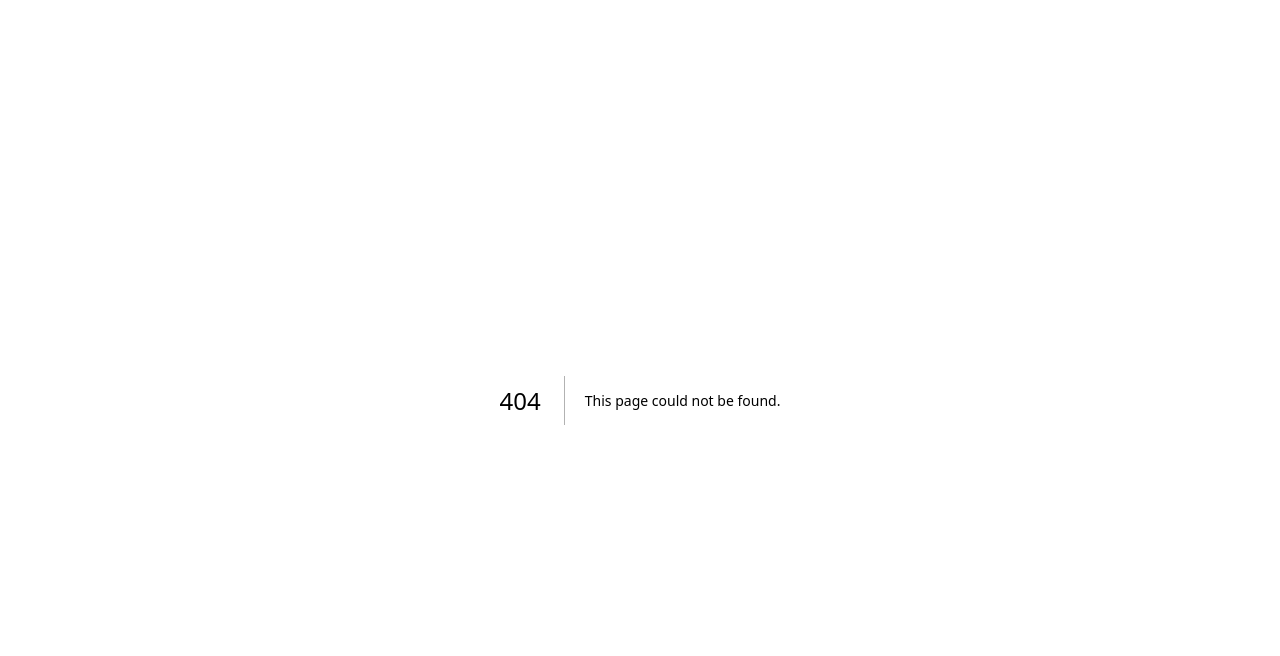
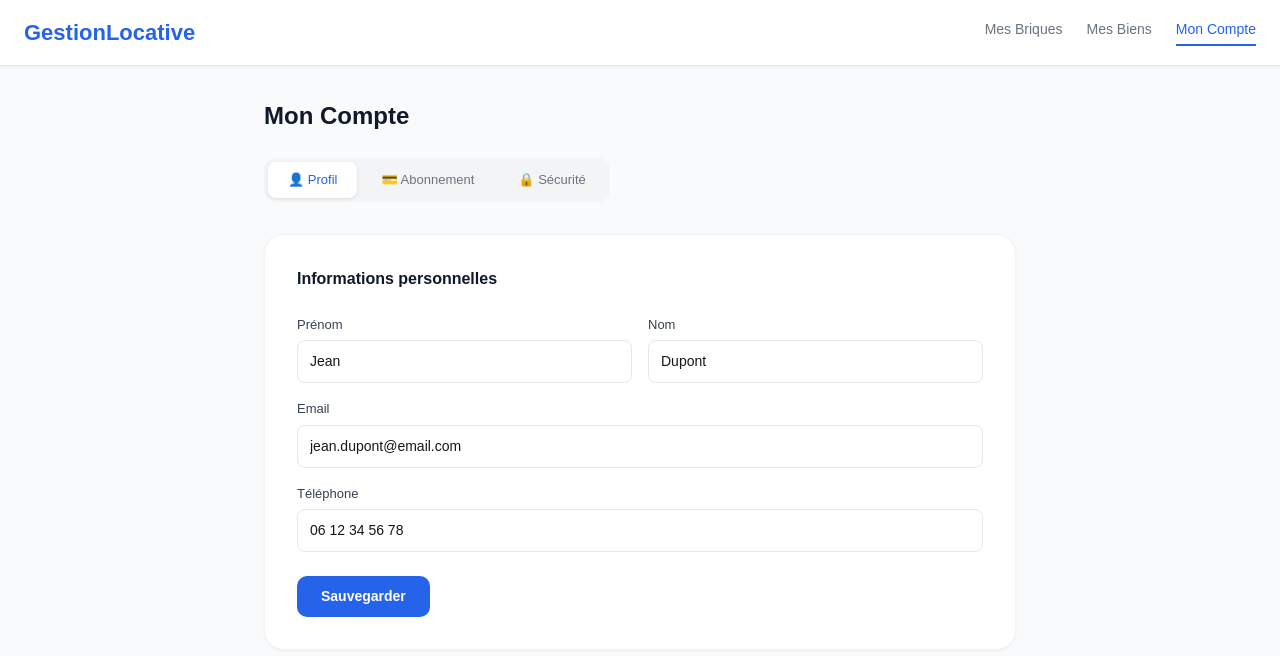
Before and after one commit to marechalandy41-beep/gestion-locative, a Next.js app: page /compte in a window 1280 px wide. Before the commit this address had no page. Shown: the top 656 px of the page. Built offline with nearby package versions, Linux system fonts and the light colour scheme.

Commit message:
Page Mon Compte

```diff
--- a/src/app/biens/page.jsx
+++ b/src/app/biens/page.jsx
@@ -52,11 +52,11 @@ export default function Biens() {
     <main style={{minHeight:'100vh',background:'#f9fafb'}}>
       <nav style={{background:'white',borderBottom:'1px solid #e5e7eb',boxShadow:'0 1px 3px rgba(0,0,0,0.05)'}}>
         <div style={{maxWidth:1280,margin:'0 auto',padding:'16px 24px',display:'flex',alignItems:'center',justifyContent:'space-between'}}>
-          <h1 style={{fontSize:22,fontWeight:700,color:'#2563eb'}}>GestionLocative</h1>
+          <a href="/" style={{fontSize:22,fontWeight:700,color:'#2563eb',textDecoration:'none'}}>GestionLocative</a>
           <div style={{display:'flex',gap:24,fontSize:14,fontWeight:500}}>
-            <span style={{color:'#6b7280',cursor:'pointer'}}>Mes Briques</span>
-            <span style={{color:'#2563eb',borderBottom:'2px solid #2563eb',paddingBottom:4,cursor:'pointer'}}>Mes Biens</span>
-            <span style={{color:'#6b7280',cursor:'pointer'}}>Mon Compte</span>
+            <a href="/dashboard" style={{color:'#6b7280',textDecoration:'none'}}>Mes Briques</a>
+            <a href="/biens" style={{color:'#2563eb',borderBottom:'2px solid #2563eb',paddingBottom:4,textDecoration:'none'}}>Mes Biens</a>
+            <a href="/compte" style={{color:'#6b7280',textDecoration:'none'}}>Mon Compte</a>
           </div>
         </div>
       </nav>
@@ -79,7 +79,6 @@ export default function Biens() {
               onClick={() => setSelectionne(selectionne === bien.id ? null : bien.id)}
               style={{background:'white',borderRadius:20,border: selectionne === bien.id ? '2px solid #2563eb' : '1px solid #f3f4f6',boxShadow:'0 1px 3px rgba(0,0,0,0.05)',padding:24,cursor:'pointer'}}
             >
-              {/* En-tête bien */}
               <div style={{display:'flex',alignItems:'center',gap:12,marginBottom:16}}>
                 <div style={{fontSize:32}}>{iconeType[bien.type] || '🏠'}</div>
                 <div>
@@ -88,7 +87,6 @@ export default function Biens() {
                 </div>
               </div>
 
-              {/* Stats lots */}
               <div style={{display:'flex',gap:12,marginBottom:16}}>
                 <div style={{flex:1,background:'#f0fdf4',borderRadius:8,padding:'8px 12px',textAlign:'center'}}>
                   <p style={{fontSize:18,fontWeight:700,color:'#16a34a'}}>{bien.lots.filter(l=>l.statut==='loue').length}</p>
@@ -104,7 +102,6 @@ export default function Biens() {
                 </div>
               </div>
 
-              {/* Liste des lots si sélectionné */}
               {selectionne === bien.id && (
                 <div style={{borderTop:'1px solid #f3f4f6',paddingTop:16,marginTop:4}}>
                   <p style={{fontSize:12,fontWeight:600,color:'#6b7280',marginBottom:8,textTransform:'uppercase',letterSpacing:0.5}}>Lots</p>
--- /dev/null
+++ b/src/app/compte/page.jsx
@@ -0,0 +1,139 @@
+'use client';
+import { useState } from 'react';
+
+export default function Compte() {
+  const [onglet, setOnglet] = useState('profil');
+
+  return (
+    <main style={{minHeight:'100vh',background:'#f9fafb'}}>
+      <nav style={{background:'white',borderBottom:'1px solid #e5e7eb',boxShadow:'0 1px 3px rgba(0,0,0,0.05)'}}>
+        <div style={{maxWidth:1280,margin:'0 auto',padding:'16px 24px',display:'flex',alignItems:'center',justifyContent:'space-between'}}>
+          <a href="/" style={{fontSize:22,fontWeight:700,color:'#2563eb',textDecoration:'none'}}>GestionLocative</a>
+          <div style={{display:'flex',gap:24,fontSize:14,fontWeight:500}}>
+            <a href="/dashboard" style={{color:'#6b7280',textDecoration:'none'}}>Mes Briques</a>
+            <a href="/biens" style={{color:'#6b7280',textDecoration:'none'}}>Mes Biens</a>
+            <a href="/compte" style={{color:'#2563eb',borderBottom:'2px solid #2563eb',paddingBottom:4,textDecoration:'none'}}>Mon Compte</a>
+          </div>
+        </div>
+      </nav>
+
+      <div style={{maxWidth:800,margin:'0 auto',padding:'32px 24px'}}>
+        <h2 style={{fontSize:24,fontWeight:700,color:'#111827',marginBottom:24}}>Mon Compte</h2>
+
+        {/* Onglets */}
+        <div style={{display:'flex',gap:4,background:'#f3f4f6',borderRadius:12,padding:4,marginBottom:32,width:'fit-content'}}>
+          {['profil','abonnement','securite'].map(o => (
+            <button
+              key={o}
+              onClick={() => setOnglet(o)}
+              style={{
+                padding:'8px 20px',borderRadius:8,border:'none',cursor:'pointer',fontSize:13,fontWeight:500,
+                background: onglet === o ? 'white' : 'transparent',
+                color: onglet === o ? '#2563eb' : '#6b7280',
+                boxShadow: onglet === o ? '0 1px 3px rgba(0,0,0,0.1)' : 'none'
+              }}
+            >
+              {o === 'profil' ? '👤 Profil' : o === 'abonnement' ? '💳 Abonnement' : '🔒 Sécurité'}
+            </button>
+          ))}
+        </div>
+
+        {/* Profil */}
+        {onglet === 'profil' && (
+          <div style={{background:'white',borderRadius:20,border:'1px solid #f3f4f6',padding:32,boxShadow:'0 1px 3px rgba(0,0,0,0.05)'}}>
+            <h3 style={{fontSize:16,fontWeight:600,color:'#111827',marginBottom:24}}>Informations personnelles</h3>
+            <div style={{display:'grid',gridTemplateColumns:'1fr 1fr',gap:16,marginBottom:16}}>
+              <div>
+                <label style={{fontSize:13,fontWeight:500,color:'#374151',display:'block',marginBottom:6}}>Prénom</label>
+                <input defaultValue="Jean" style={{width:'100%',border:'1px solid #e5e7eb',borderRadius:8,padding:'10px 12px',fontSize:14,outline:'none',boxSizing:'border-box'}} />
+              </div>
+              <div>
+                <label style={{fontSize:13,fontWeight:500,color:'#374151',display:'block',marginBottom:6}}>Nom</label>
+                <input defaultValue="Dupont" style={{width:'100%',border:'1px solid #e5e7eb',borderRadius:8,padding:'10px 12px',fontSize:14,outline:'none',boxSizing:'border-box'}} />
+              </div>
+            </div>
+            <div style={{marginBottom:16}}>
+              <label style={{fontSize:13,fontWeight:500,color:'#374151',display:'block',marginBottom:6}}>Email</label>
+              <input defaultValue="jean.dupont@email.com" style={{width:'100%',border:'1px solid #e5e7eb',borderRadius:8,padding:'10px 12px',fontSize:14,outline:'none',boxSizing:'border-box'}} />
+            </div>
+            <div style={{marginBottom:24}}>
+              <label style={{fontSize:13,fontWeight:500,color:'#374151',display:'block',marginBottom:6}}>Téléphone</label>
+              <input defaultValue="06 12 34 56 78" style={{width:'100%',border:'1px solid #e5e7eb',borderRadius:8,padding:'10px 12px',fontSize:14,outline:'none',boxSizing:'border-box'}} />
+            </div>
+            <button style={{background:'#2563eb',color:'white',padding:'10px 24px',borderRadius:10,border:'none',cursor:'pointer',fontWeight:600,fontSize:14}}>
+              Sauvegarder
+            </button>
+          </div>
+        )}
+
+        {/* Abonnement */}
+        {onglet === 'abonnement' && (
+          <div style={{background:'white',borderRadius:20,border:'1px solid #f3f4f6',padding:32,boxShadow:'0 1px 3px rgba(0,0,0,0.05)'}}>
+            <h3 style={{fontSize:16,fontWeight:600,color:'#111827',marginBottom:24}}>Mon abonnement</h3>
+
+            <div style={{background:'#eff6ff',borderRadius:12,padding:20,marginBottom:24,border:'1px solid #bfdbfe'}}>
+              <div style={{display:'flex',justifyContent:'space-between',alignItems:'center'}}>
+                <div>
+                  <p style={{fontWeight:700,color:'#1e40af',fontSize:15}}>Plan actif</p>
+                  <p style={{color:'#3b82f6',fontSize:13,marginTop:4}}>3 baux actifs — 2 appartements + 1 parking</p>
+                </div>
+                <div style={{textAlign:'right'}}>
+                  <p style={{fontSize:24,fontWeight:700,color:'#1e40af'}}>21€</p>
+                  <p style={{fontSize:12,color:'#6b7280'}}>par mois</p>
+                </div>
+              </div>
+            </div>
+
+            <div style={{marginBottom:24}}>
+              <p style={{fontSize:13,fontWeight:600,color:'#374151',marginBottom:12}}>Détail de la facturation</p>
+              <div style={{display:'flex',flexDirection:'column',gap:8}}>
+                <div style={{display:'flex',justifyContent:'space-between',padding:'10px 0',borderBottom:'1px solid #f3f4f6'}}>
+                  <span style={{fontSize:13,color:'#6b7280'}}>Appartement Paris 11e</span>
+                  <span style={{fontSize:13,fontWeight:500,color:'#111827'}}>8€/mois</span>
+                </div>
+                <div style={{display:'flex',justifyContent:'space-between',padding:'10px 0',borderBottom:'1px solid #f3f4f6'}}>
+                  <span style={{fontSize:13,color:'#6b7280'}}>Maison Lyon</span>
+                  <span style={{fontSize:13,fontWeight:500,color:'#111827'}}>8€/mois</span>
+                </div>
+                <div style={{display:'flex',justifyContent:'space-between',padding:'10px 0',borderBottom:'1px solid #f3f4f6'}}>
+                  <span style={{fontSize:13,color:'#6b7280'}}>Parking Bordeaux</span>
+                  <span style={{fontSize:13,fontWeight:500,color:'#111827'}}>4€/mois (tarif parking)</span>
+                </div>
+                <div style={{display:'flex',justifyContent:'space-between',padding:'10px 0'}}>
+                  <span style={{fontSize:13,fontWeight:700,color:'#111827'}}>Total</span>
+                  <span style={{fontSize:13,fontWeight:700,color:'#111827'}}>21€/mois</span>
+                </div>
+              </div>
+            </div>
+
+            <button style={{background:'#fef2f2',color:'#dc2626',padding:'10px 24px',borderRadius:10,border:'none',cursor:'pointer',fontWeight:600,fontSize:14}}>
+              Résilier l'abonnement
+            </button>
+          </div>
+        )}
+
+        {/* Sécurité */}
+        {onglet === 'securite' && (
+          <div style={{background:'white',borderRadius:20,border:'1px solid #f3f4f6',padding:32,boxShadow:'0 1px 3px rgba(0,0,0,0.05)'}}>
+            <h3 style={{fontSize:16,fontWeight:600,color:'#111827',marginBottom:24}}>Sécurité</h3>
+            <div style={{marginBottom:16}}>
+              <label style={{fontSize:13,fontWeight:500,color:'#374151',display:'block',marginBottom:6}}>Mot de passe actuel</label>
+              <input type="password" placeholder="••••••••" style={{width:'100%',border:'1px solid #e5e7eb',borderRadius:8,padding:'10px 12px',fontSize:14,outline:'none',boxSizing:'border-box'}} />
+            </div>
+            <div style={{marginBottom:16}}>
+              <label style={{fontSize:13,fontWeight:500,color:'#374151',display:'block',marginBottom:6}}>Nouveau mot de passe</label>
+              <input type="password" placeholder="••••••••" style={{width:'100%',border:'1px solid #e5e7eb',borderRadius:8,padding:'10px 12px',fontSize:14,outline:'none',boxSizing:'border-box'}} />
+            </div>
+            <div style={{marginBottom:24}}>
+              <label style={{fontSize:13,fontWeight:500,color:'#374151',display:'block',marginBottom:6}}>Confirmer le nouveau mot de passe</label>
+              <input type="password" placeholder="••••••••" style={{width:'100%',border:'1px solid #e5e7eb',borderRadius:8,padding:'10px 12px',fontSize:14,outline:'none',boxSizing:'border-box'}} />
+            </div>
+            <button style={{background:'#2563eb',color:'white',padding:'10px 24px',borderRadius:10,border:'none',cursor:'pointer',fontWeight:600,fontSize:14}}>
+              Changer le mot de passe
+            </button>
+          </div>
+        )}
+      </div>
+    </main>
+  );
+}
--- a/src/app/dashboard/page.jsx
+++ b/src/app/dashboard/page.jsx
@@ -71,11 +71,11 @@ export default function Dashboard() {
     <main style={{minHeight:'100vh',background:'#f9fafb'}}>
       <nav style={{background:'white',borderBottom:'1px solid #e5e7eb',boxShadow:'0 1px 3px rgba(0,0,0,0.05)'}}>
         <div style={{maxWidth:1280,margin:'0 auto',padding:'16px 24px',display:'flex',alignItems:'center',justifyContent:'space-between'}}>
-          <h1 style={{fontSize:22,fontWeight:700,color:'#2563eb'}}>GestionLocative</h1>
+          <a href="/" style={{fontSize:22,fontWeight:700,color:'#2563eb',textDecoration:'none'}}>GestionLocative</a>
           <div style={{display:'flex',gap:24,fontSize:14,fontWeight:500}}>
-            <span style={{color:'#2563eb',borderBottom:'2px solid #2563eb',paddingBottom:4,cursor:'pointer'}}>Mes Briques</span>
-            <span style={{color:'#6b7280',cursor:'pointer'}}>Mes Biens</span>
-            <span style={{color:'#6b7280',cursor:'pointer'}}>Mon Compte</span>
+            <a href="/dashboard" style={{color:'#2563eb',borderBottom:'2px solid #2563eb',paddingBottom:4,textDecoration:'none'}}>Mes Briques</a>
+            <a href="/biens" style={{color:'#6b7280',textDecoration:'none'}}>Mes Biens</a>
+            <a href="/compte" style={{color:'#6b7280',textDecoration:'none'}}>Mon Compte</a>
           </div>
         </div>
       </nav>
@@ -91,7 +91,6 @@ export default function Dashboard() {
           </button>
         </div>
 
-        {/* Résumé */}
         <div style={{display:'grid',gridTemplateColumns:'1fr 1fr 1fr',gap:16,marginBottom:32}}>
           <div style={{background:'white',borderRadius:12,padding:20,border:'1px solid #f3f4f6',boxShadow:'0 1px 3px rgba(0,0,0,0.05)'}}>
             <p style={{color:'#6b7280',fontSize:13}}>Loyers du mois</p>
@@ -107,7 +106,6 @@ export default function Dashboard() {
           </div>
         </div>
 
-        {/* Briques */}
         <div style={{display:'grid',gridTemplateColumns:'1fr 1fr 1fr',gap:24}}>
           {biens.map(bien => (
             <div key={bien.id} style={{background:'white',borderRadius:20,border:'1px solid #f3f4f6',boxShadow:'0 1px 3px rgba(0,0,0,0.05)',padding:24,cursor:'pointer',display:'flex',flexDirection:'column',justifyContent:'space-between',minHeight:220}}>
@@ -118,7 +116,6 @@ export default function Dashboard() {
                 </div>
                 <StatutBadge statut={bien.statut} />
               </div>
-
               <div style={{display:'flex',justifyContent:'space-between',padding:'12px 0',borderTop:'1px solid #f9fafb',borderBottom:'1px solid #f9fafb',margin:'12px 0'}}>
                 <div>
                   <p style={{fontSize:11,color:'#9ca3af'}}>Locataire</p>
@@ -129,7 +126,6 @@ export default function Dashboard() {
                   <p style={{fontSize:18,fontWeight:700,color:'#111827',marginTop:2}}>{bien.loyer}€<span style={{fontSize:11,fontWeight:400,color:'#9ca3af'}}>/mois</span></p>
                 </div>
               </div>
-
               <ProgressionBarre progression={bien.progression} />
             </div>
           ))}
```
